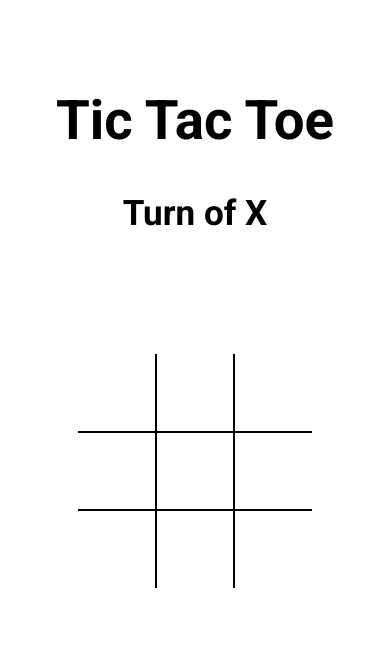
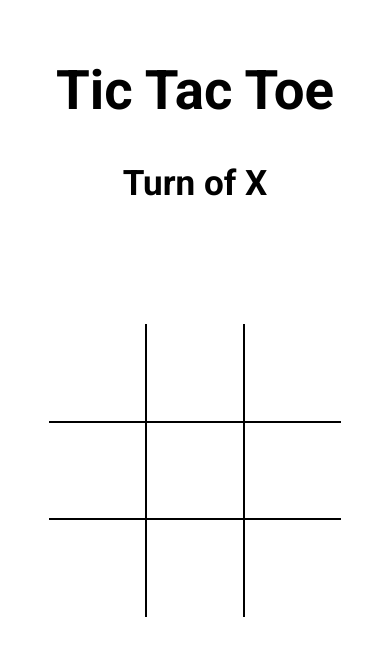
Before and after one commit to prince4panwar/TicTacToe, a plain HTML site: page index.html in a window 390 px wide. Drawn offline with Linux system fonts and the light colour scheme.

Commit message:
style.css

```diff
--- a/style.css
+++ b/style.css
@@ -109,8 +109,8 @@ main{
         font-weight: 900;
         /* margin-left: 20vw; */
         /* border: 2px solid black; */
-        grid-template-columns: repeat(3, 20vw);
-        grid-template-rows: repeat(3, 20vw);
+        grid-template-columns: repeat(3, 25vw);
+        grid-template-rows: repeat(3, 25vw);
         /* grid-template-rows: repeat(3, minmax(0, 1fr)); */
     }
 }
```
